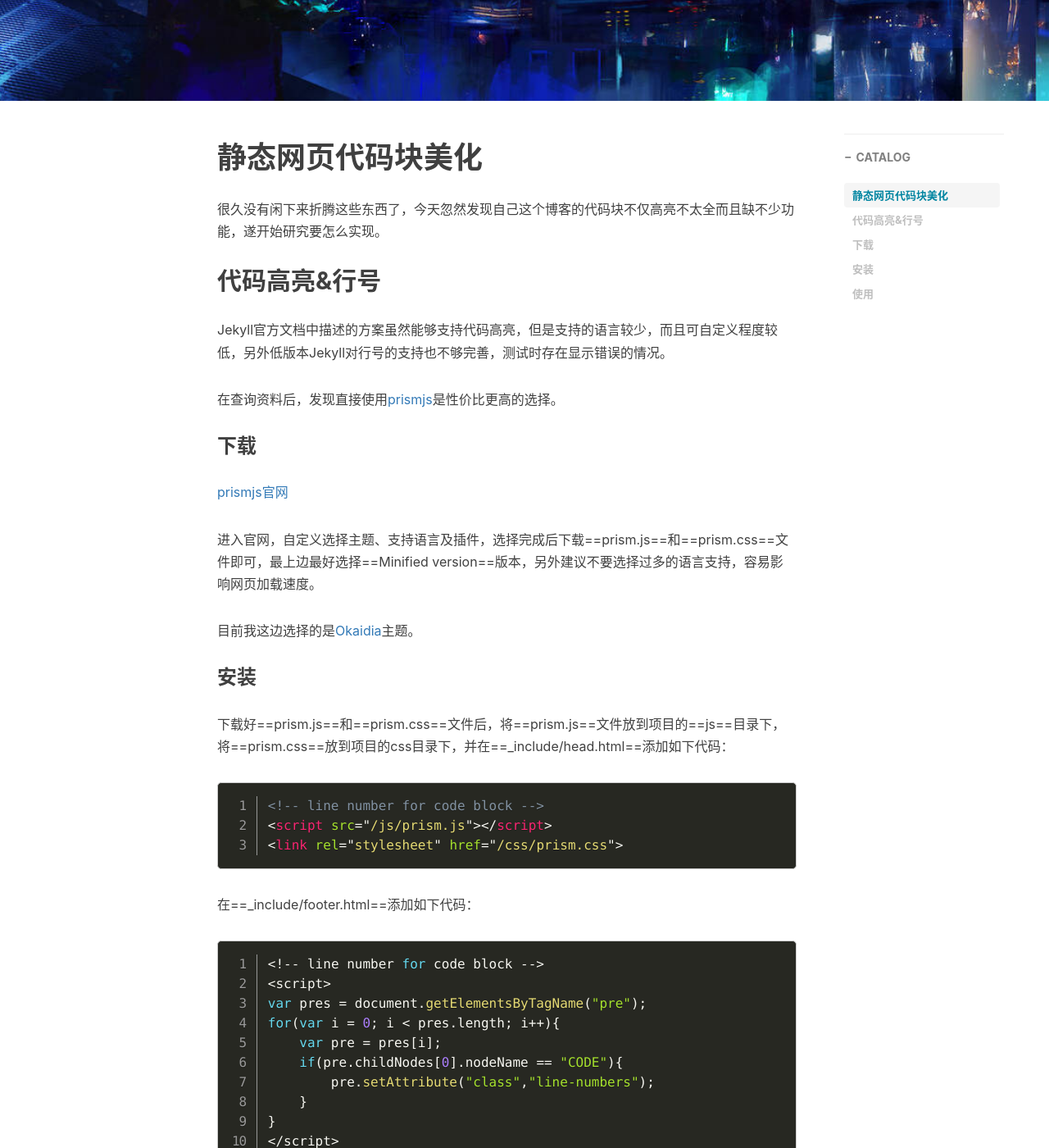
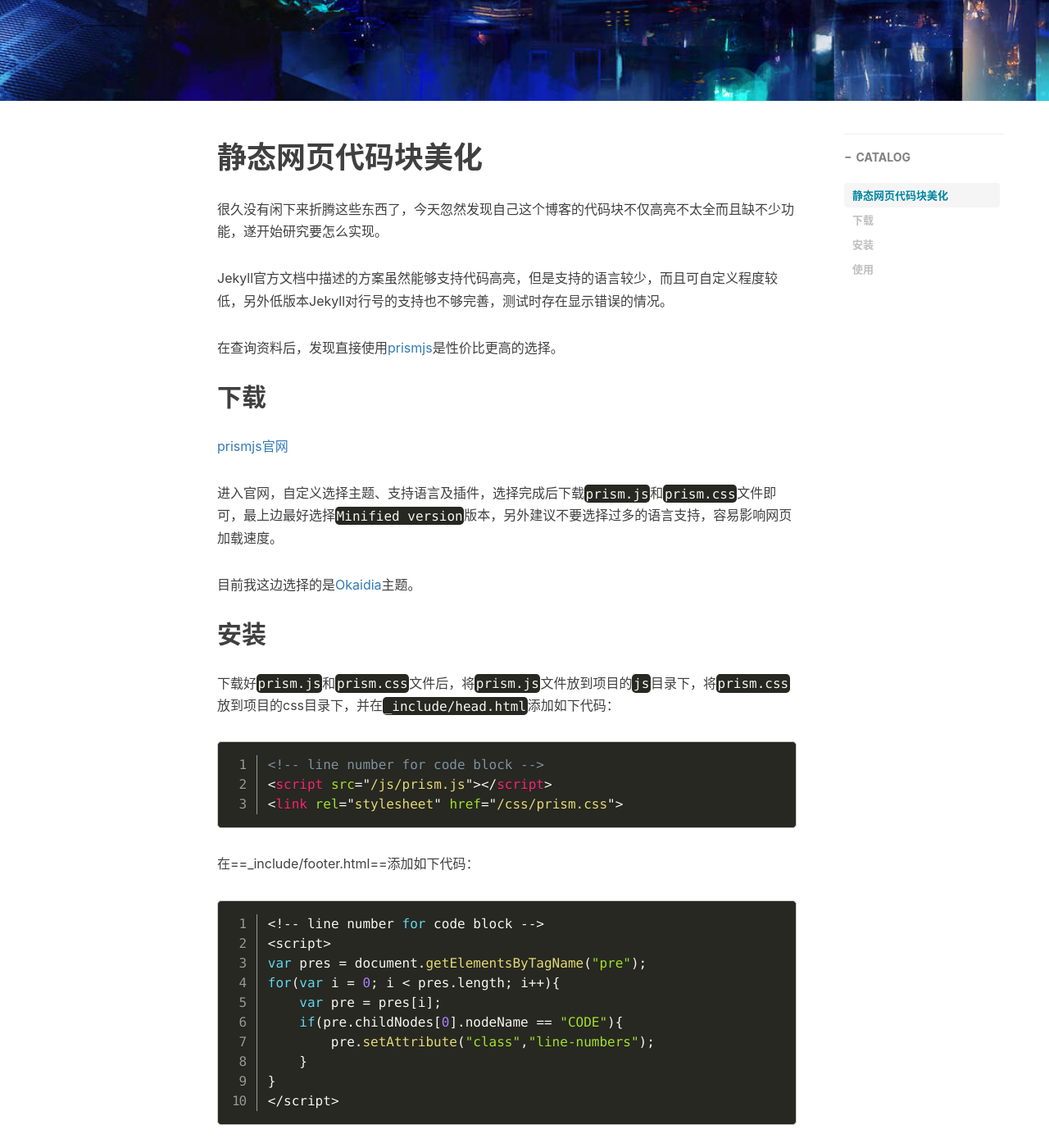
Before and after one commit to devilYD/devilYD.github.io, a Jekyll site: the page built from _posts/2026-03-08-Jekyll静态网页代码块美化.md, in a window 1280 px wide and 1400 px high, scrolled down 442 px. Shown: the whole window at 82% size. Built offline with Jekyll 4.4.1, drawn with Linux system fonts in a browser that asks for light colours; nearby versions of some CDN libraries; comment, search, counter and statistics services are not loaded.

Commit message:
更新: 2026-03-08 23:12:08

````diff
--- a/_posts/2026-03-08-Jekyll静态网页代码块美化.md
+++ b/_posts/2026-03-08-Jekyll静态网页代码块美化.md
@@ -16,23 +16,21 @@ tags:
 
 很久没有闲下来折腾这些东西了，今天忽然发现自己这个博客的代码块不仅高亮不太全而且缺不少功能，遂开始研究要怎么实现。
 
-## 代码高亮&行号
-
 Jekyll官方文档中描述的方案虽然能够支持代码高亮，但是支持的语言较少，而且可自定义程度较低，另外低版本Jekyll对行号的支持也不够完善，测试时存在显示错误的情况。
 
 在查询资料后，发现直接使用[prismjs](https://prismjs.com/)是性价比更高的选择。
 
-### 下载
+## 下载
 
 [prismjs官网](https://prismjs.com/)
 
-进入官网，自定义选择主题、支持语言及插件，选择完成后下载==prism.js==和==prism.css==文件即可，最上边最好选择==Minified version==版本，另外建议不要选择过多的语言支持，容易影响网页加载速度。
+进入官网，自定义选择主题、支持语言及插件，选择完成后下载`prism.js`和`prism.css`文件即可，最上边最好选择`Minified version`版本，另外建议不要选择过多的语言支持，容易影响网页加载速度。
 
 目前我这边选择的是[Okaidia](https://prismjs.com/?theme=prism-okaidia)主题。
 
-### 安装
+## 安装
 
-下载好==prism.js==和==prism.css==文件后，将==prism.js==文件放到项目的==js==目录下，将==prism.css==放到项目的css目录下，并在==_include/head.html==添加如下代码：
+下载好`prism.js`和`prism.css`文件后，将`prism.js`文件放到项目的`js`目录下，将`prism.css`放到项目的css目录下，并在`_include/head.html`添加如下代码：
 
 ```html
 <!-- line number for code block -->
@@ -55,6 +53,6 @@ for(var i = 0; i < pres.length; i++){
 </script>
 ```
 
-### 使用
+## 使用
 
 正常在markdown文档中使用代码块即可
````
Also changed, not shown: .obsidian/workspace.json.
